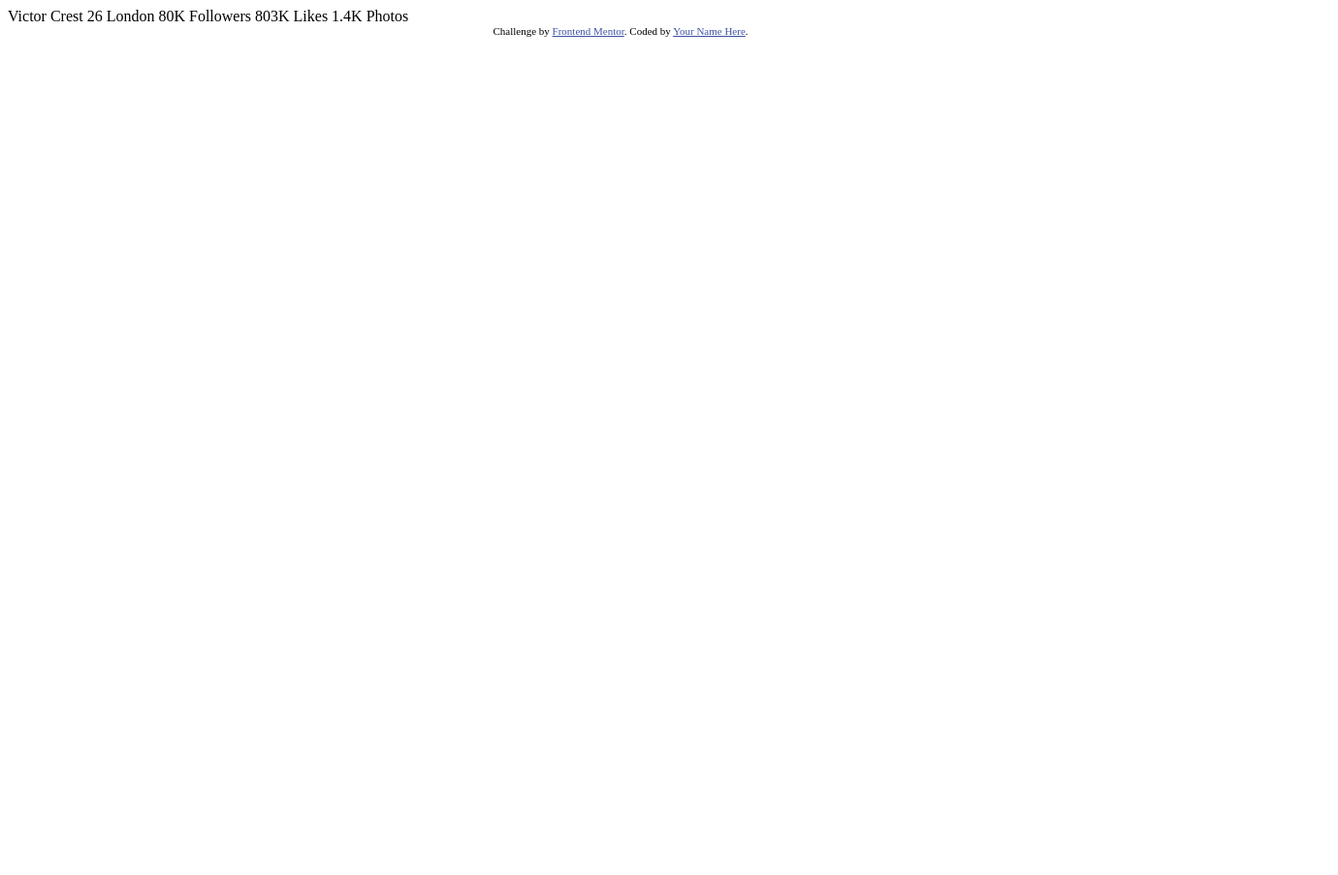
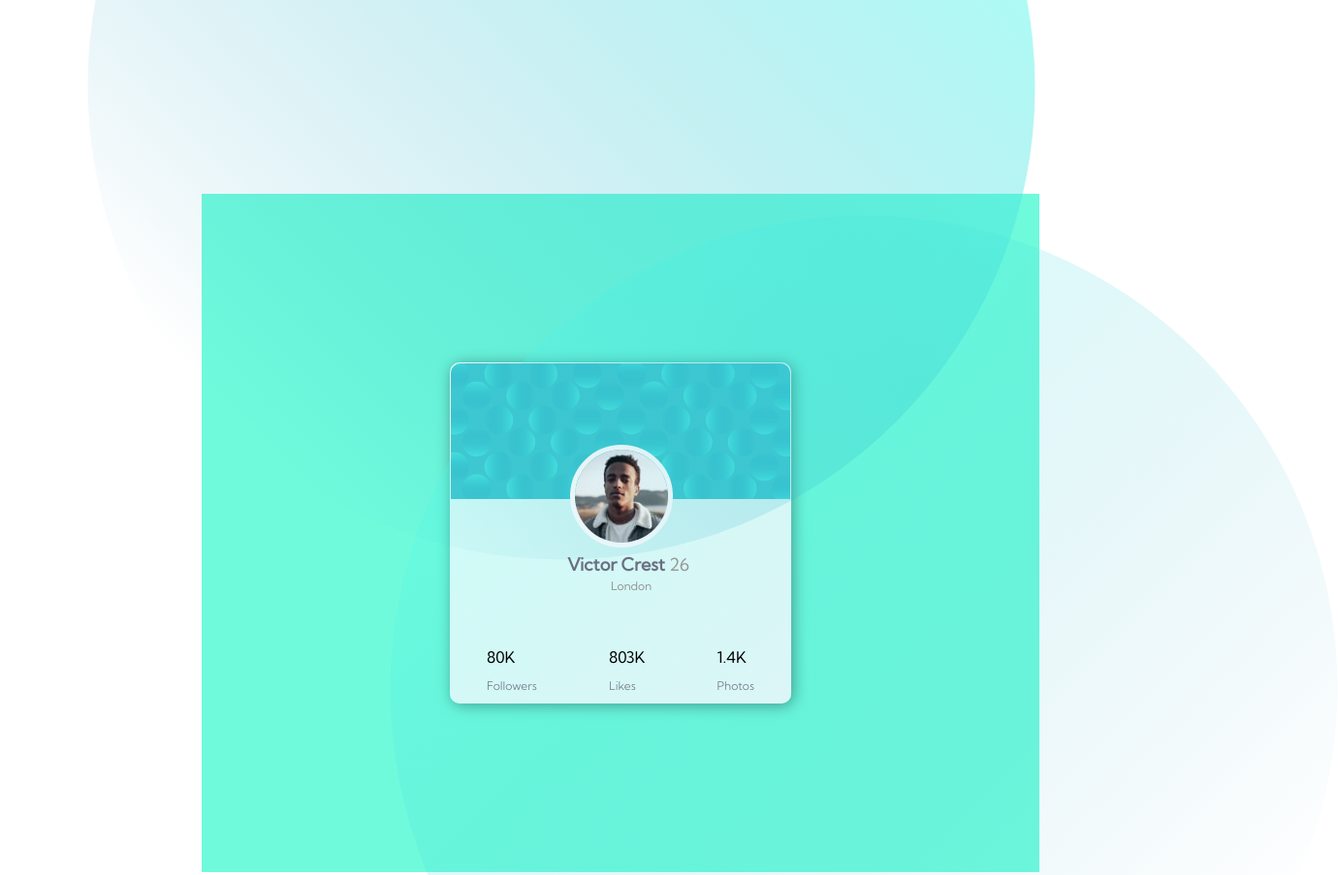
Before and after one commit to feego16/card-Page, a plain HTML site: page index.html in a window 1280 px wide. Shown: the top 903 px of the page at 97% size, 1380 px wide, since content can reach past the window. Before the commit the page ends 800 px from the top, so only its background shows below. Drawn offline with Linux system fonts and the light colour scheme.

Commit message:
almost  done just need to fix the background imgaes for top and bottom

```diff
--- a/index.html
+++ b/index.html
@@ -7,26 +7,41 @@
   <link rel="icon" type="image/png" sizes="32x32" href="./images/favicon-32x32.png">
 
   <title>Frontend Mentor | Profile card component</title>
+  <link rel="preconnect" href="https://fonts.gstatic.com">
+  <link rel="preconnect" href="https://fonts.gstatic.com">
+  <link rel="stylesheet" href="style.css">
+<link href="https://fonts.googleapis.com/css2?family=Kumbh+Sans:wght@300;400&display=swap" rel="stylesheet">
+  <!-- Feel free to remove these styles or customise in your own stylesheet 👍 -->
 
-  <!-- Feel free to remove these styles or customise in your own stylesheet 👍 -->
-  <style>
-    .attribution { font-size: 11px; text-align: center; }
-    .attribution a { color: hsl(228, 45%, 44%); }
-  </style>
 </head>
 <body>
-  Victor Crest
-  26
-  London
 
-  80K
-  Followers
+  <div class="card-holder">
 
-  803K
-  Likes
+   <div class="card">
 
-  1.4K
-  Photos
+     <img src="images/bg-pattern-card.svg" alt="background-pattern" id="pattern">
+     <img src="images/image-victor.jpg" alt="victor-img" class="profile">
+     <img src="images/bg-pattern-top.svg" alt="top-design" class="top">
+     <img src="images/bg-pattern-bottom.svg" alt="bottom" class="bottom">
+  <div  class="title">Victor Crest
+  <p>26</p>
+  <p class="london">London</p>
+</div>
+
+<div class="footer">
+  <div>80K
+  <p>Followers</p></div>
+
+  <div>803K
+  <p>Likes</p></div>
+
+  <div>1.4K
+  <p>Photos</p></div></div>
+
+</div>
+
+  </div>
   <div class="attribution">
     Challenge by <a href="https://www.frontendmentor.io?ref=challenge" target="_blank">Frontend Mentor</a>.
     Coded by <a href="#">Your Name Here</a>.
--- /dev/null
+++ b/style.css
@@ -0,0 +1,93 @@
+body{
+    overflow:hidden;
+}
+.card-holder{
+    background-color: rgb(112, 250, 220);
+    display:flex;
+    /* background: url(images/bg-pattern-bottom.svg); */
+    height: 700px;
+    margin:200px 200px;
+    max-width:100%;
+    justify-content: center;
+    font-family: 'Kumbh Sans', sans-serif;
+    overflow: hidden;
+
+
+
+
+
+
+
+}
+#pattern{
+    border-top-left-radius: 10px;
+    border-top-right-radius: 10px;
+}
+.card{
+    background-color:rgba(253, 253, 253, 0.959);
+    height: 350px;
+    align-self: center;
+    flex-basis: 200px;
+    border-radius:10px;
+    z-index: 99;
+    box-shadow: 2px 2px 15px rgba(0, 0, 0, 0.411);
+    border: 1px solid rgba(255, 255, 255, 0.829);
+
+
+}
+.profile{
+    border-radius: 50%;
+    border: 5px solid#fff;
+    position:relative;
+    top:-60px;
+    right:-35%;
+    text-align: center;
+}
+.title{
+    font-family:'Kumbh Sans', sans-serif;
+    color: hsl(227, 10%, 46%);
+    font-size:18px;
+    font-weight:bolder;
+    position: relative;
+    top:-58px;
+    left:120px;
+}
+.title p{
+   color: hsl(0, 0%, 59%);
+   display: inline;
+   font-weight: normal;
+}
+
+p.london{
+    display: block;
+    font-size: 12px;
+    position: relative;
+    top:-9px;
+   left: 45px;
+
+}
+.top{
+position: absolute;
+top:-400px;
+left: 90px;
+}
+.bottom{
+    position: absolute;
+    bottom:-400px;
+    right:-100px;
+    z-index:-3;
+}
+.footer{
+    display: flex;
+    justify-content: space-around;
+
+}
+.footer div{
+    margin-top: -23px;
+}
+.footer  div p{
+    font-size: 12px;
+    font-weight: lighter;
+    color: hsl(227, 10%, 46%);
+
+}
```
